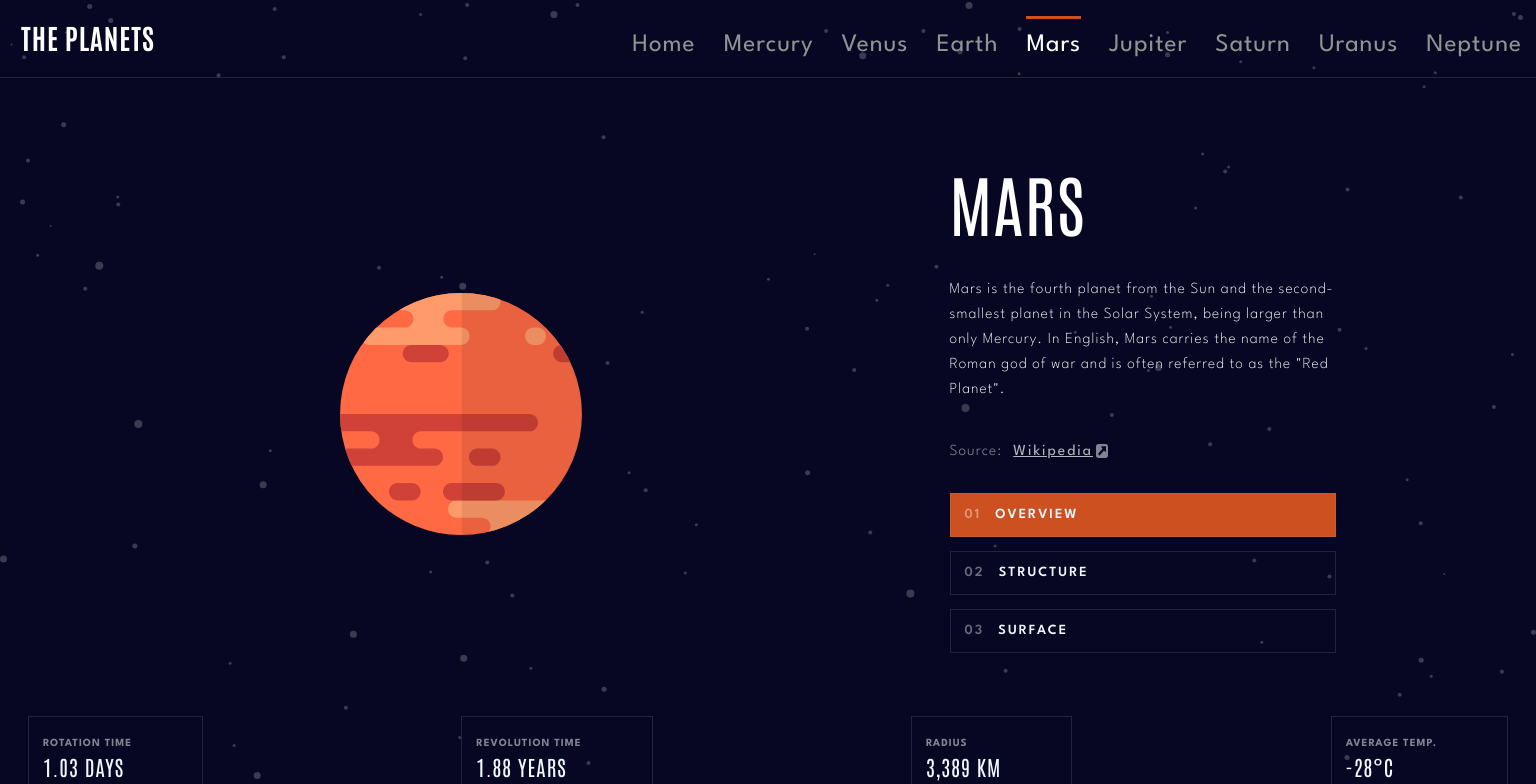
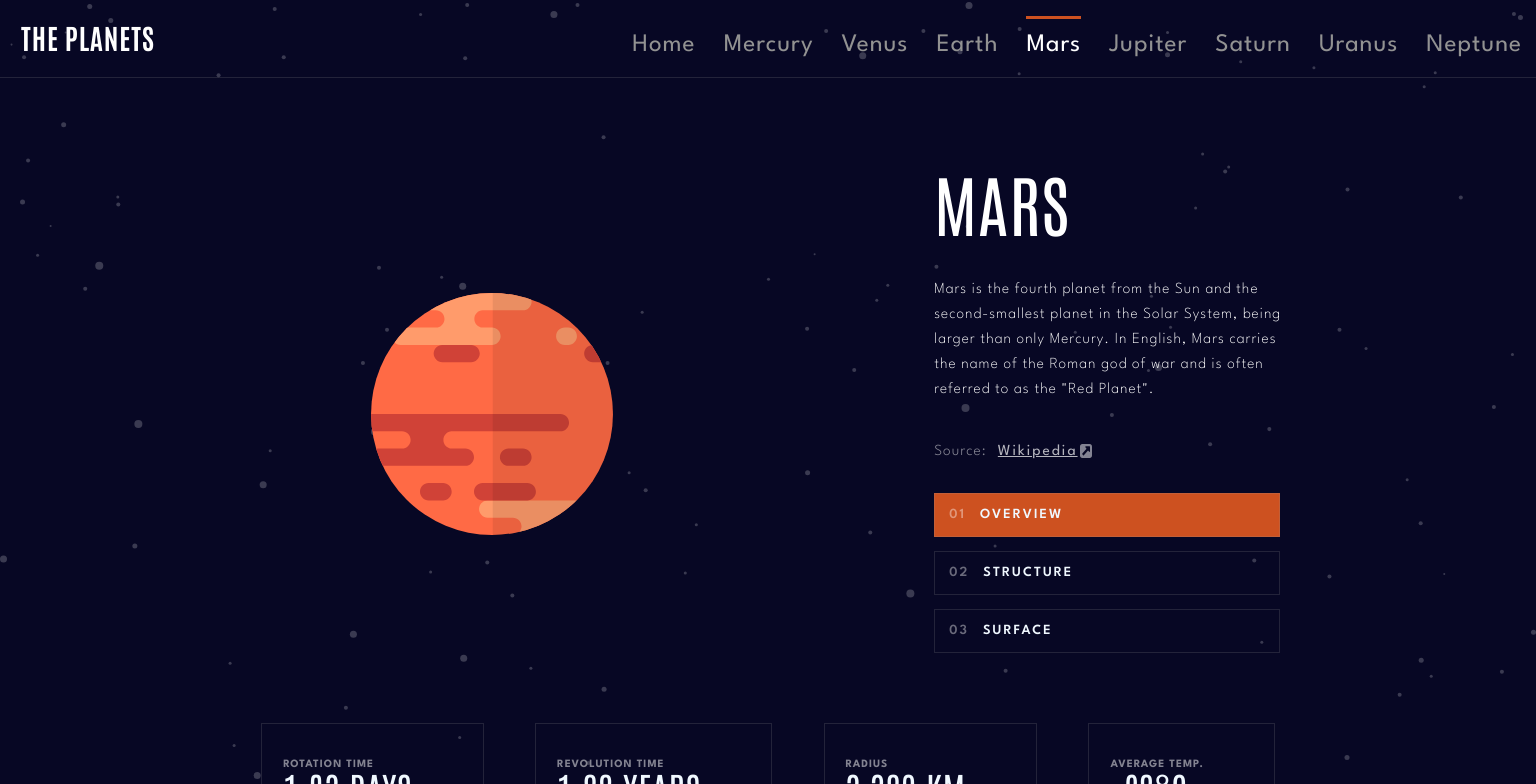
Before and after one commit to Beckibuzz93/Planet-Facts, a React (Vite) app: page /Mars in a window 1536 px wide. Shown: the part 3-787 px from the top of the page. Built offline with nearby package versions, Linux system fonts and the light colour scheme.

Commit message:
styled main info components

```diff
--- a/src/components/PageMainInfo/index.css
+++ b/src/components/PageMainInfo/index.css
@@ -78,25 +78,28 @@
 }
 @media only screen and (min-width: 1300px) {
     .main-page-info-container {
-        margin: 2rem;
         display: flex;
         justify-content: space-between;
+        max-width: 66%;
+        margin: auto;
+        margin-top: 2.5rem;
     }
     .main-page-info {
         background: transparent;
         color: aliceblue;
         text-transform: uppercase;
         border: 1px solid rgba(151, 151, 151, 0.2);
-        padding: 1rem 5rem 1rem 1rem;
+        padding: 2rem 5rem 2rem 1.5rem;
         display: flex;
         flex-direction: column;
     }
     .main-page-info h4{
+        font-size: 0.8rem;
         letter-spacing: 1px;
         color: #838391;
     }
     .main-page-info h5{
-        font-size: 1.5rem;
+        font-size: 2.5rem;
         font-weight: 400;
     }
 }
--- a/src/css/containers.css
+++ b/src/css/containers.css
@@ -20,9 +20,11 @@
     }
 
     .main-big-screen-container {
-        margin-top: 5rem;
         min-height: 60vh;
         display: flex;
+        width: 90%;
+        margin: auto;
+        margin-top: 5rem;
     }
     .main-big-screen-separator-one {
         width: 60%;
```
